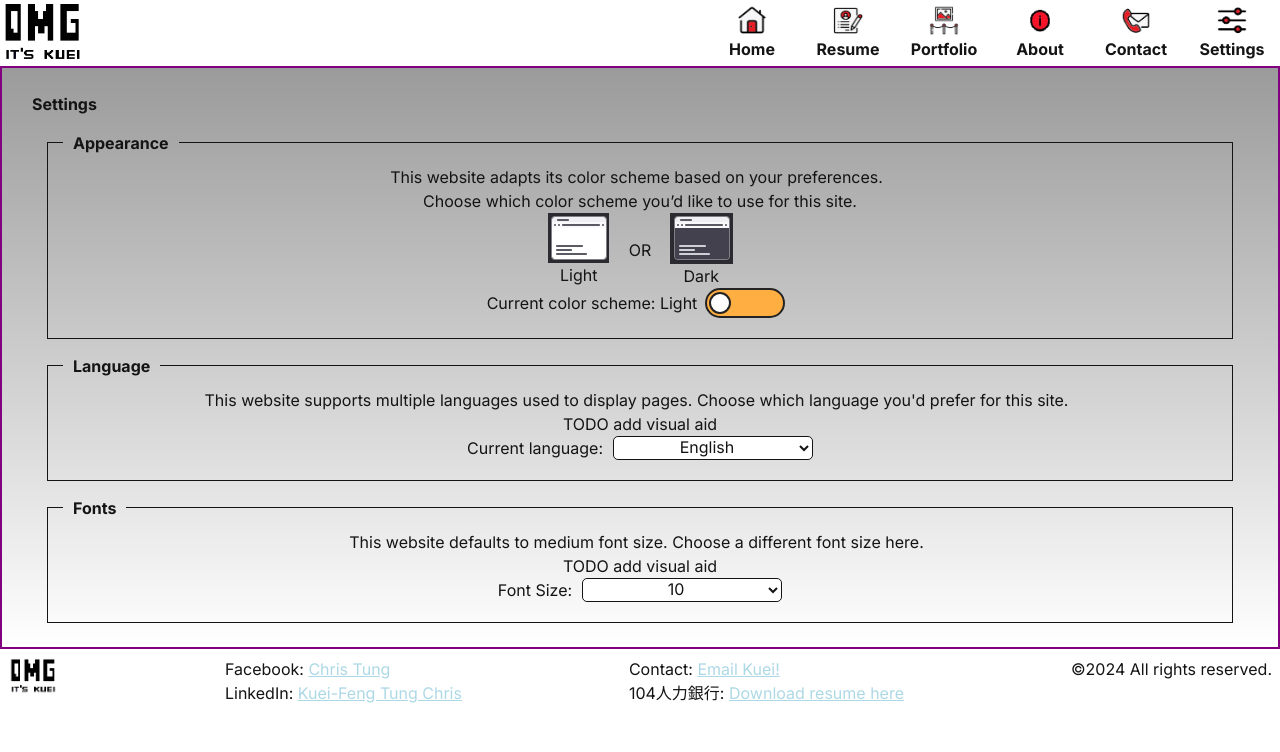
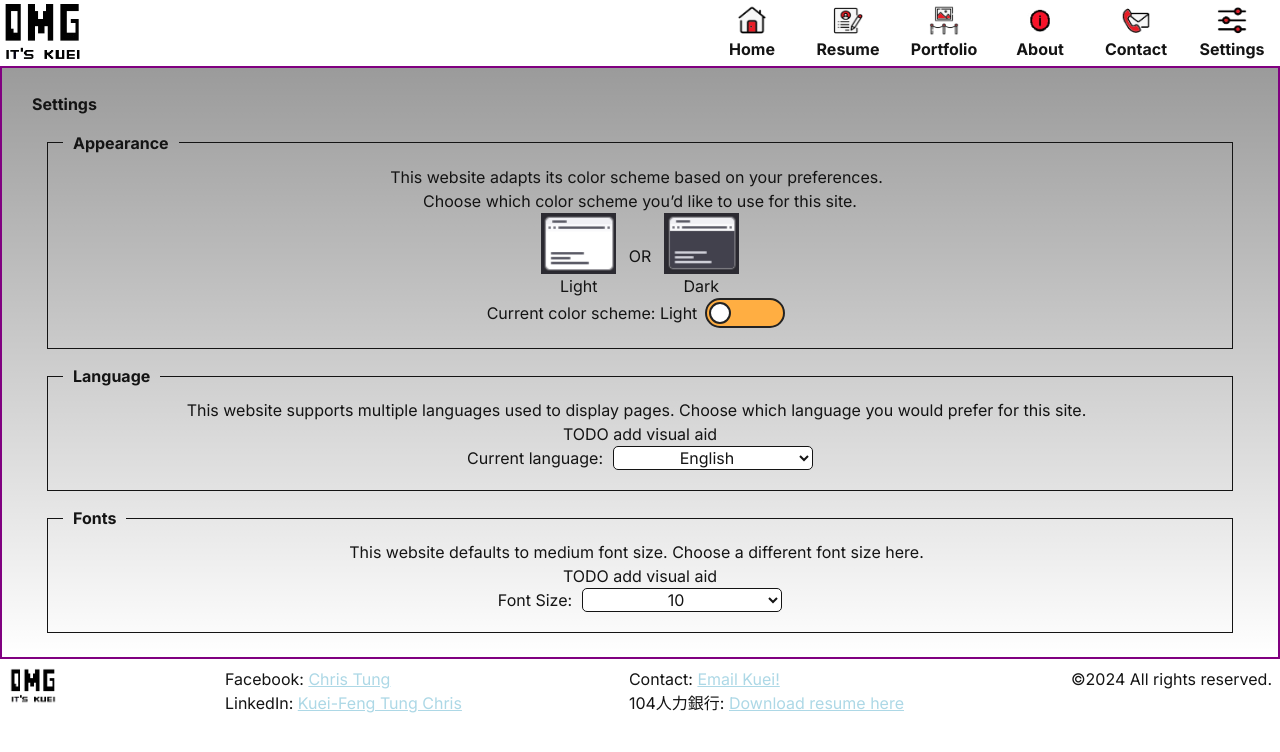
Before and after one commit to omgitskuei/omgitskuei.com, a Next.js app in the folder omgitskueicom/: page /settings in a window 1280 px wide. Shown: the top 752 px of the page. Built offline with nearby package versions, Linux system fonts and the light colour scheme.

Commit message:
fix: fix build fail because unescaped ' symbol, try next/Image instead img

```diff
--- a/omgitskueicom/src/app/settings/page.tsx
+++ b/omgitskueicom/src/app/settings/page.tsx
@@ -91,7 +91,7 @@ export default function Page() {
         <fieldset style={ThisStyle.fieldset}>
             <legend style={ThisStyle.legend}>Language</legend>
             <div className="flexbox-vertical flexbox-center">
-                <p style={ThisStyle.p} className="">This website supports multiple languages used to display pages. Choose which language you'd prefer for this site.</p>
+                <p style={ThisStyle.p} className="">This website supports multiple languages used to display pages. Choose which language you  would prefer for this site.</p>
                 <div className="flexbox-horizontal flexbox-center">
                     TODO add visual aid
                 </div>
--- a/omgitskueicom/src/components/body/SchemeCard.tsx
+++ b/omgitskueicom/src/components/body/SchemeCard.tsx
@@ -1,6 +1,8 @@
 'use client'
 
 import { StaticImageData } from "next/image";
+import Image from "next/image";
+
 import lm from "../../assets/icons/lightmode.png";
 import dm from "../../assets/icons/darkmode.png";
 
@@ -42,8 +44,12 @@ function SchemeCard({
 
     return <div style={sStyle.card}>
             <div style={sStyle.centerItems}>
-                <img src={darkmode ? dm.src : lm.src}
-                    alt={darkmode ? "Dark mode scheme" : "Light mode scheme"} />
+                <Image src={darkmode ? dm.src : lm.src}
+                    alt={darkmode ? "Dark mode scheme" : "Light mode scheme"}
+                    height={75}
+                    width={75}
+                    fill={false}
+                    placeholder="blur" />
             </div>
             <div style={{...sStyle.borderTop, ...sStyle.centerItems}}>
                 {/* <input type="radio" id={darkmode ? "dmRadio" : "lmRadio"} name="scheme" value={darkmode ? "dark" : "light"}></input> */}
```
